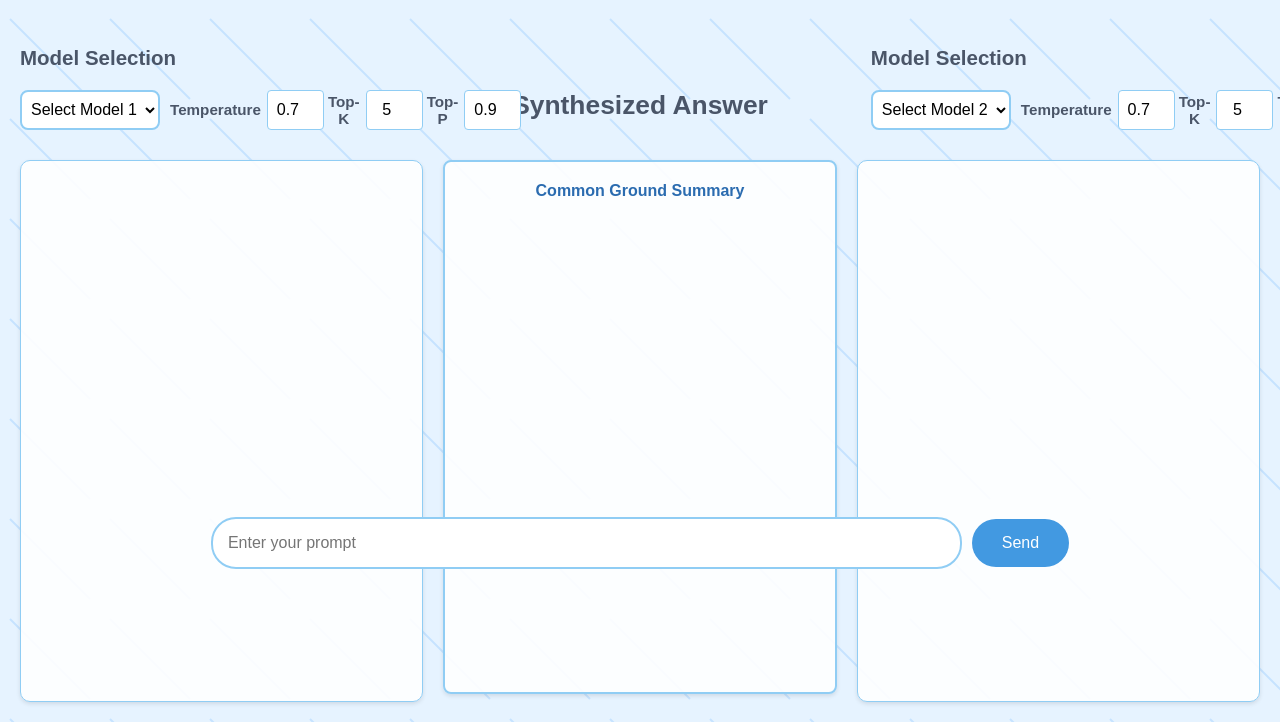
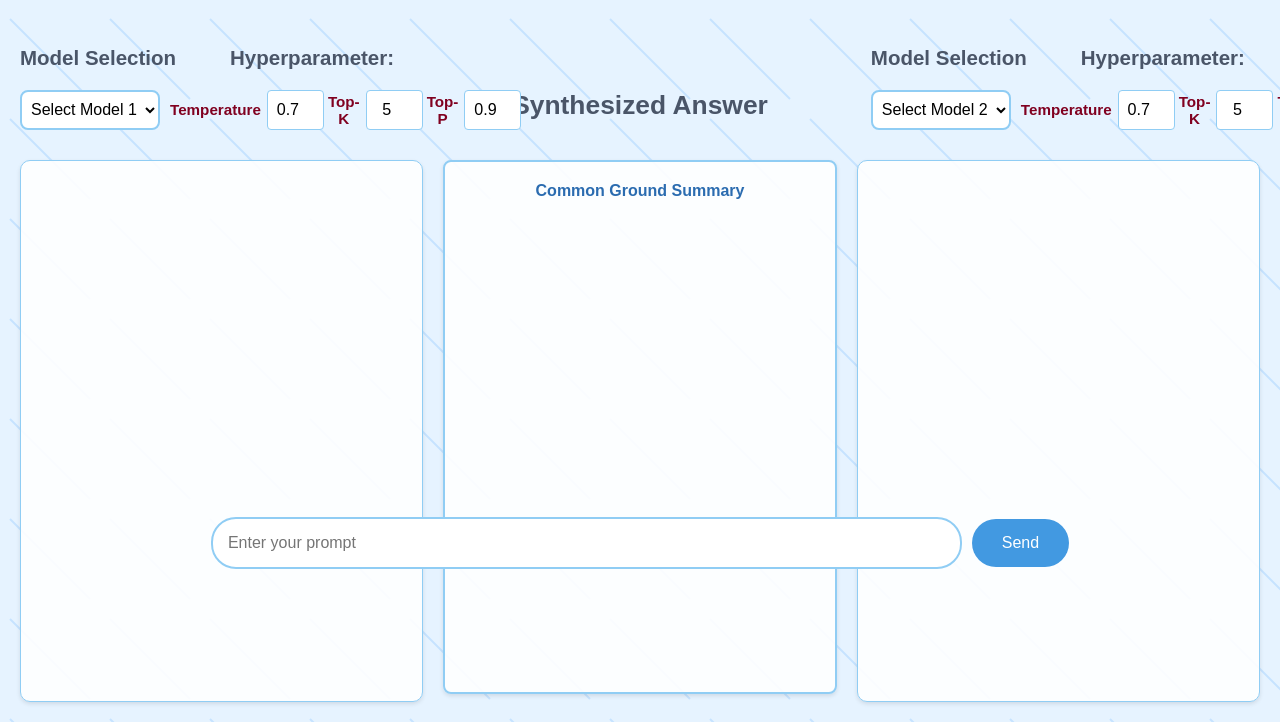
Before and after one commit to maverick001/ChatBot_Enhancer, a plain HTML site: page index.html in a window 1280 px wide. Shown: the part 191-913 px from the top of the page. Drawn offline with Linux system fonts and the light colour scheme; no server answers.

Commit message:
update with hyperparamaters v3.8

```diff
--- a/index.html
+++ b/index.html
@@ -292,7 +292,7 @@
 
         .param-label {
             font-size: 15.2px;
-            color: #4a5568;
+            color: #800020;  /* Burgundy color */
             margin-right: 2px;
             font-weight: bold;
         }
@@ -318,6 +318,16 @@
             font-weight: bold;
             color: #4a5568;
         }
+
+        /* Add new style for hyperparameter header label */
+        .hyperparam-label {
+            font-size: 20.5px;  /* Same as model-label */
+            color: #4a5568;     /* Same as model-label */
+            font-weight: bold;
+            position: absolute;
+            left: 210px;        /* Moved 2 more pixels to the right (208px + 2px) */
+            top: 0;             /* Align vertically with Model Selection */
+        }
     </style>
 </head>
 <body>
@@ -332,6 +342,7 @@
         <div class="model-selectors">
             <div class="model-selector">
                 <span class="model-label">Model Selection</span>
+                <span class="hyperparam-label">Hyperparameter:</span>
                 <div class="model-select-container">
                     <select id="model1" class="model-dropdown">
                         <option value="">Select Model 1</option>
@@ -349,6 +360,7 @@
             <div class="model-selector-spacer"></div>
             <div class="model-selector">
                 <span class="model-label">Model Selection</span>
+                <span class="hyperparam-label">Hyperparameter:</span>
                 <div class="model-select-container">
                     <select id="model2" class="model-dropdown">
                         <option value="">Select Model 2</option>
```
